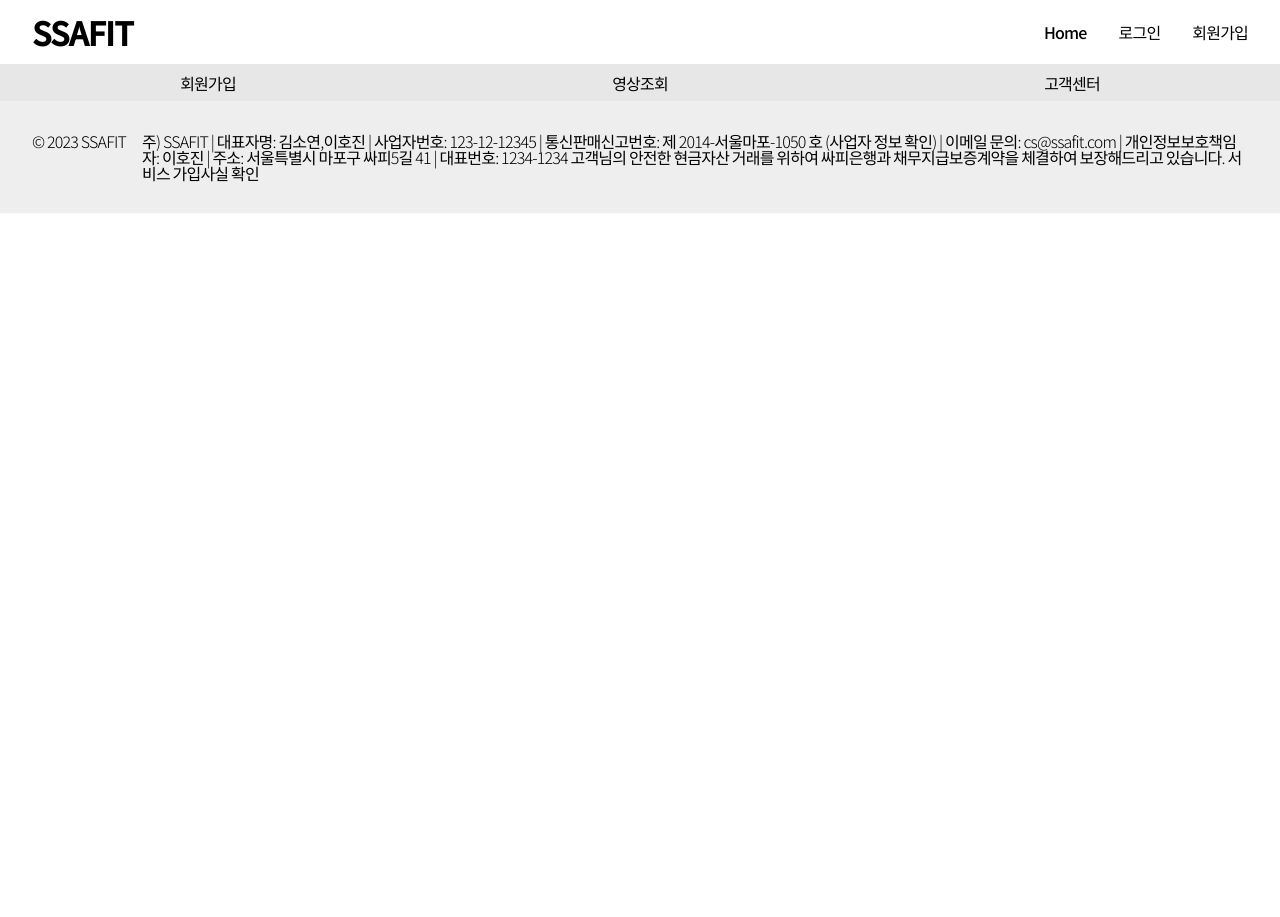
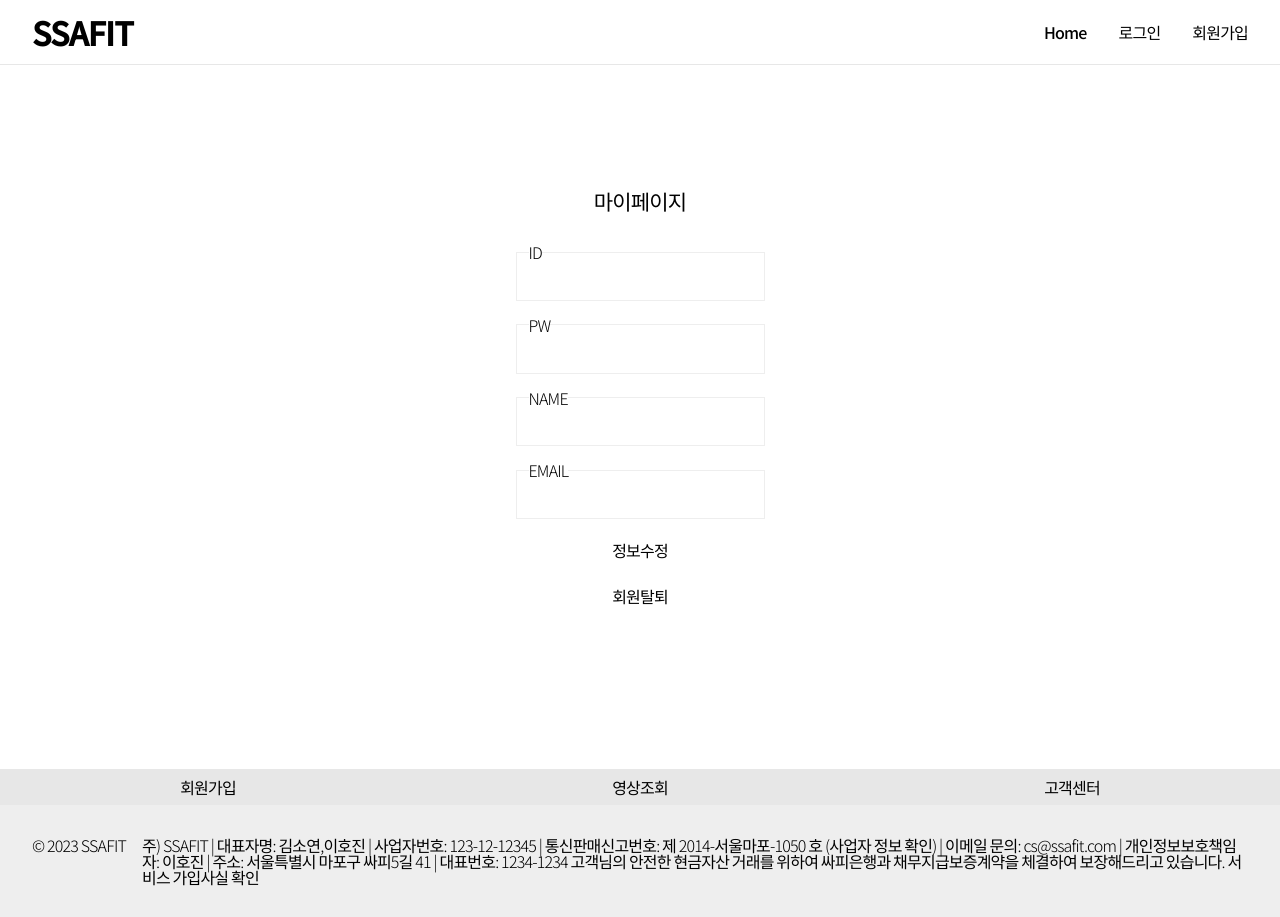
Before and after one commit to HJ-dp/VuePJT, a Vue app: page /mypage in a window 1280 px wide. Before the commit the page ends 800 px from the top, so only its background shows below. Built offline with nearby package versions, Linux system fonts and the light colour scheme.

Commit message:
feat : Add Mypage

```diff
--- a/src/components/common/footer.vue
+++ b/src/components/common/footer.vue
@@ -1,9 +1,10 @@
 <template>
     <div>
         <nav class="flex footer-nav">
-            <RouterLink class="footer-nav-item" :to="{ name: 'signup' }">회원가입</RouterLink>
+            <RouterLink v-if="store.User==''" class="footer-nav-item" :to="{ name: 'signup' }">회원가입</RouterLink>
+            <RouterLink v-else class="footer-nav-item" :to="{ name: 'mypage' }">마이페이지</RouterLink>
             <RouterLink class="footer-nav-item" :to="{ name: 'home' }">영상조회</RouterLink>
-            <RouterLink class="footer-nav-item" :to="{ name: 'home' }">고객센터</RouterLink>
+            <a class="footer-nav-item" @click="nothing()">고객센터</a>
         </nav>
         <footer>
             <div class="flex">
@@ -18,7 +19,12 @@
 </template>
 
 <script setup>
+import { useUserStore } from '../../stores/user';
+const store = useUserStore();
 
+function nothing(){
+    alert('아 그런거 없다고 ㅋㅋ');
+}
 </script>
 
 <style scoped>
--- a/src/components/common/header.vue
+++ b/src/components/common/header.vue
@@ -4,11 +4,11 @@
         <!-- <div class="logo">SSAFIT</div> -->
         <nav class="global-nav">
             <RouterLink to="/" class="global-nav-item">Home</RouterLink>
-            <RouterLink v-if="store.User!='' " to="/" class="global-nav-item">마이페이지</RouterLink>
-
             <RouterLink v-if="store.User=='' " to="/login" class="global-nav-item">로그인</RouterLink>
+            <div v-else> {{ store.User.name }}님 환영합니다.</div>
+            <RouterLink v-if="store.User!='' " to="/mypage" class="global-nav-item">마이페이지</RouterLink>
             <RouterLink v-if="store.User=='' " to="/signup" class="global-nav-item">회원가입</RouterLink>
-            <div v-else> {{ store.User.name }}님 환영합니다.</div>
+            <button v-else @click="store.logout()" class="global-nav-item">로그아웃</button>
         </nav>
     </header>
 </template>
@@ -43,6 +43,7 @@ header {
 .global-nav-item {
     font-weight: 500;
     transition: 0.2s;
+    cursor: pointer;
 }
 
 .global-nav-item:hover {
--- /dev/null
+++ b/src/components/user/Mypage.vue
@@ -0,0 +1,89 @@
+<template>
+    <div class="container">
+        <h1 class="title">마이페이지</h1>
+        <div class="form">
+            <fieldset class="box">
+                <legend>ID</legend>
+                <input type="text" v-model="user.id" readonly>
+            </fieldset>
+            <fieldset class="box">
+                <legend>PW</legend>
+                <input type="password" v-model="user.password">
+            </fieldset>
+            <fieldset class="box">
+                <legend>NAME</legend>
+                <input type="text" v-model="user.name">
+            </fieldset>
+            <fieldset class="box">
+                <legend>EMAIL</legend>
+                <input type="text" v-model="user.email">
+            </fieldset>
+            <button @click="update">정보수정</button>
+            <button @click="dropOut">회원탈퇴</button>
+        </div>
+    </div>
+</template>
+
+<script setup>
+import { ref } from 'vue';
+import { useUserStore } from "@/stores/user";
+
+const store = useUserStore();
+const  user = ref({
+        id : store.User.id,
+        password : store.User.password,
+        name : store.User.name,
+        password : store.User.password,
+        email:store.User.email
+    });
+
+function update(){
+    store.updateUser(user.value);
+}
+
+function dropOut(){
+    store.dropoutUser(user.value.id);
+}
+
+</script>
+
+<style scoped>
+button {
+    height: 30px;
+    cursor: pointer;
+    transition: 0.2s;
+}
+
+button:hover {
+    transform: scale(1.1);
+    cursor: pointer;
+    font-weight: 500;
+}
+
+.title {
+    font-weight: 500;
+    font-size: 21px;
+}
+
+.container {
+    display: flex;
+    flex-direction: column;
+    justify-content: center;
+    align-items: center;
+    margin: 0 auto;
+    padding: 2em;
+    min-height: 80vh;
+}
+
+.form {
+    margin: 2em;
+    display: flex;
+    flex-direction: column;
+    gap: 1em;
+    align-items: center;
+}
+
+.box {
+    border: 1px solid #eee;
+}
+</style>
--- a/src/router/index.js
+++ b/src/router/index.js
@@ -8,6 +8,7 @@ import List from '../components/review/ReviewList.vue'
 import Review from '../components/review/ReviewDetail.vue'
 import ReviewRegist from '../components/review/ReviewCreate.vue'
 import ReviewModi from '../components/review/ReviewModify.vue'
+import Mypage from '../components/user/Mypage.vue'
 const router = createRouter({
   history: createWebHistory(import.meta.env.BASE_URL),
   routes: [
@@ -51,6 +52,10 @@ const router = createRouter({
       path: '/login',
       name: 'login',
       component: Login
+    }, {
+      path: '/mypage',
+      name: 'mypage',
+      component: Mypage
     }
 
   ]
--- a/src/stores/user.js
+++ b/src/stores/user.js
@@ -41,5 +41,42 @@ export const useUserStore = defineStore('User', () => {
     })
   }
 
-  return { User, registUser, loginUser }
+  const updateUser = function(user){
+    axios({
+      url: REST_USER_API,
+      method: 'PUT',
+      params : JSON.parse(JSON.stringify(user))
+    })
+      .then(() => {
+        ㅕ
+        alert("정보가 수정되었습니다.");
+        router.push('/');
+      })
+      .catch((err) => {
+      console.log(err);
+    })
+  }
+
+  const dropOutUser = function(id){
+    axios({
+      url: REST_USER_API+id,
+      method: 'DELETE',
+      params : id
+    })
+      .then(() => {
+        User.value = '';
+        alert("영원히 탈퇴 되었습니다.");
+        router.push('/');
+      })
+      .catch((err) => {
+      console.log(err);
+    })
+  }
+
+  const logout = function (){
+    User.value = '';
+    alert('안녕히 가세요!');
+  }
+
+  return { User, registUser, loginUser,updateUser, dropOutUser,logout }
 }, {persist:true})
--- a/src/views/VideoDetail.vue
+++ b/src/views/VideoDetail.vue
@@ -22,9 +22,10 @@ const route = useRoute();
 
 function getYoutubeUrl() {
     const idParam = store.Video?.videoKey;
-    return `<iframe
-	width="860" height="515"
-	src="https://www.youtube.com/embed/${idParam}"
+    return `<iframe class="resp-iframe"
+        src="https://www.youtube.com/embed/${idParam}"
+        width="500"
+    height="315"
 	title="YouTube video player" frameborder="0"
 	allow="accelerometer; autoplay; clipboard-write;
     encrypted-media; gyroscope; picture-in-picture" allowfullscreen>
@@ -40,5 +41,8 @@ function getYoutubeUrl() {
     flex-direction: column;
     align-items: center;
     margin: 2em auto;
+    width: 100%;
 }
+
+
 </style>
```
